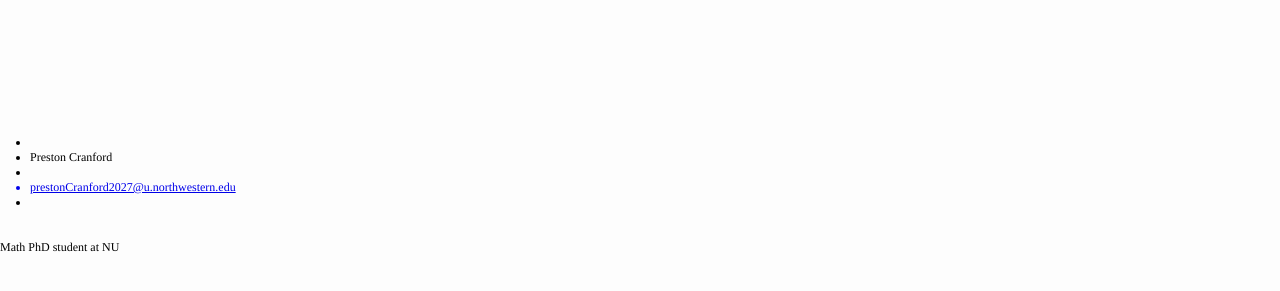
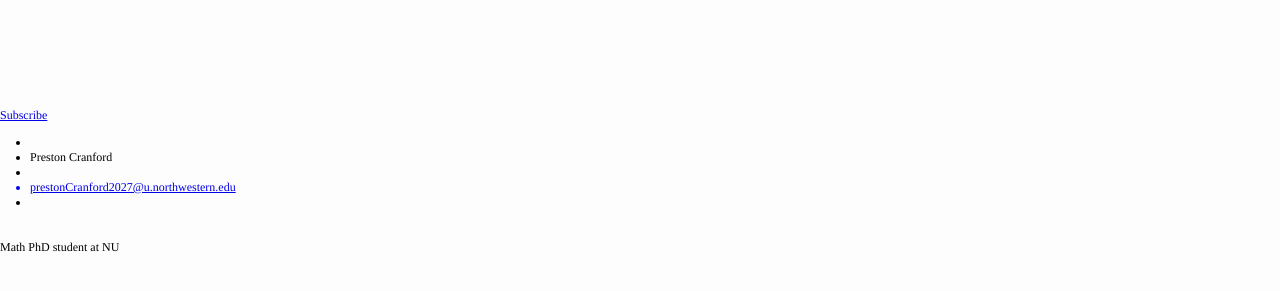
Before and after one commit to PrestonCranford/prestoncranford.github.io, a Jekyll site: the page built from index.md, in a window 1280 px wide. Shown: the part 594-885 px from the top of the page. Built offline with Jekyll 4.4.1, drawn with Linux system fonts in a browser that asks for light colours.

Commit message:
fixed deletion of about tab and restoration of subscribe

```diff
--- a/_config.yml
+++ b/_config.yml
@@ -26,7 +26,7 @@
 
 # If you want to link only specific pages in your header, use this and add the path to the pages
 # in order as they should show up.
-header_pages:
+#header_pages:
   #- about.md
 
 # Set to `true` to show excerpts on the homepage.
--- a/_includes/footer.html
+++ b/_includes/footer.html
@@ -20,7 +20,7 @@
   </style>
 </head>
 <body>
-<p class="p1"><span class="s1"><a href="file:///Users/prestoncranford/Documents/GitHub/prestoncranford.github.io/_includes/%7B%7B%20site.feed.path%20%7C%20default:%20'feed.xml'%20%7C%20absolute_url%20%7D%7D"><span class="Apple-converted-space"></span></a></span></p>
+<p class="p1"><span class="s1"><a href="file:///Users/prestoncranford/Documents/GitHub/prestoncranford.github.io/_includes/%7B%7B%20site.feed.path%20%7C%20default:%20'feed.xml'%20%7C%20absolute_url%20%7D%7D"><span class="Apple-converted-space"></span></a>Subscribe</span></p>
 <p class="p2"><span class="s2">{%- if site.author %}</span></p>
 <ul class="ul1">
   <li class="li2"><span class="s3"></span><span class="s2">{% if site.author.name -%}</span></li>
```
